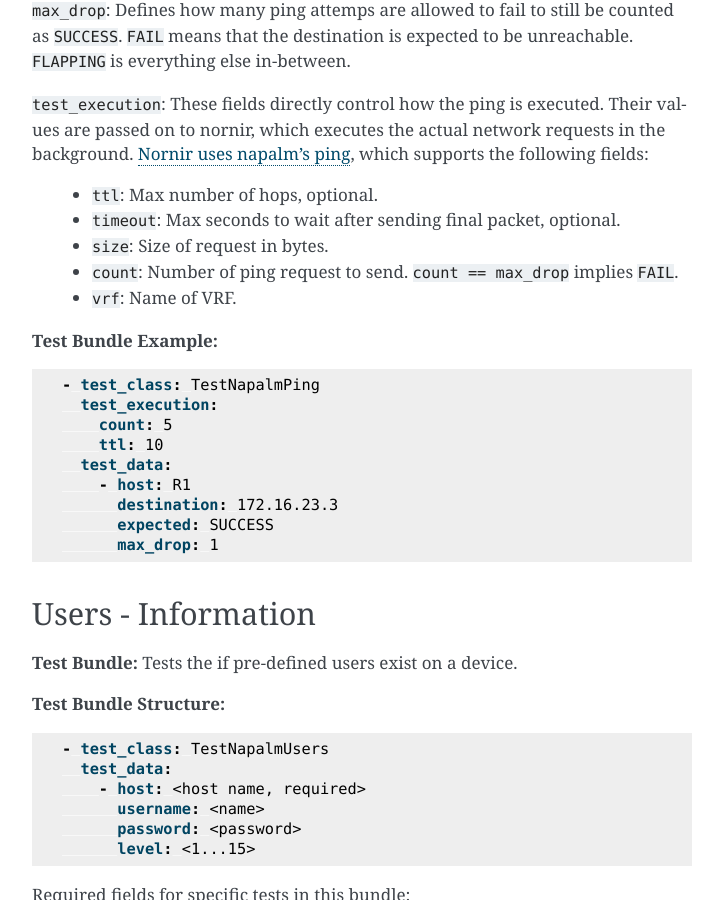
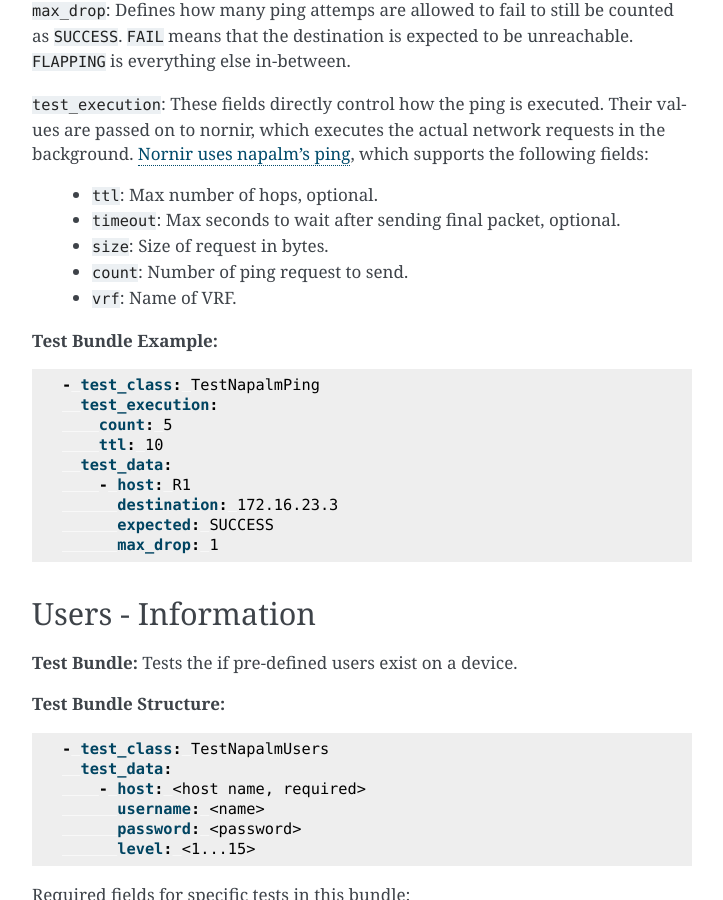
Before and after one commit to network-unit-testing-system/nuts, a Sphinx documentation site: the page built from docs/source/testbundles/alltestbundles.rst, in a window 1280 px wide and 900 px high, scrolled down 5555 px. Shown: the whole window, without its empty margins (388-1111 px from the left). Built offline with Sphinx 7.4.7, drawn with Linux system fonts in a browser that asks for light colours.

Commit message:
fix documentation

```diff
--- a/docs/source/testbundles/alltestbundles.rst
+++ b/docs/source/testbundles/alltestbundles.rst
@@ -285,7 +285,7 @@ There is only one test in this bundle, i.e. ping another host. All fields are th
     * ``ttl``: Max number of hops, optional.
     * ``timeout``: Max seconds to wait after sending final packet, optional.
     * ``size``: Size of request in bytes.
-    * ``count``: Number of ping request to send. ``count == max_drop`` implies ``FAIL``.
+    * ``count``: Number of ping request to send.
     * ``vrf``: Name of VRF.
 
 
```
